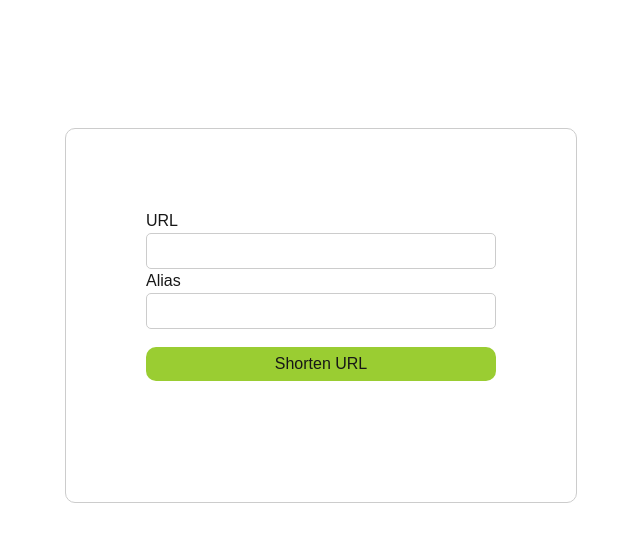
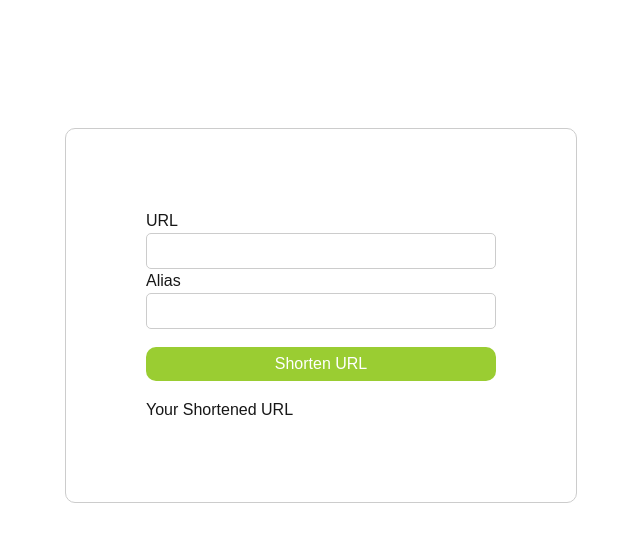
Before and after one commit to ellahain/mp-5, a Next.js app: page / in a window 1280 px wide. Shown: the top 542 px of the page, without its empty margins (319-959 px from the left). Built offline with nearby package versions, Linux system fonts and the light colour scheme; no server answers.

Commit message:
update styling on button and link

```diff
--- a/app/page.tsx
+++ b/app/page.tsx
@@ -3,6 +3,7 @@ import styled from "styled-components";
 import {useState} from "react";
 import checkLink from "@/lib/checkLink";
 import createNewAlias from "@/lib/createNewAlias";
+import Link from "next/link";
 
 const StyledInput = styled.input`
     border: 1px #ccc solid;
@@ -18,14 +19,24 @@ const StyledDiv = styled.div`
     border: 1px #ccc solid;
     width: 40%;
 `
-
+/*Learned to do hover features from: https://styled-components.com/docs/basics*/
 const StyledButton = styled.button`
     background-color: yellowgreen;
+    color: white;
     border-radius: 10px;
     display: block;
     width: 100%;
     margin: 5% auto;
     padding: 5px;
+
+    &:hover{
+        cursor: pointer;
+        background-color: black;
+    }
+`
+
+const StyledLink = styled(Link)`
+    text-decoration: underline;
 `
 
 export default function Home() {
@@ -33,17 +44,14 @@ export default function Home() {
     const [url, setUrl] = useState("");
     const [alias, setAlias] = useState("");
     const [shortened, setShortened] = useState("");
-    const [bool, setBool] = useState(true);
 
     async function makeUrl(){
         const boolean = await createNewAlias(alias, url);
         if (!checkLink(url)){
             setShortened("Invalid URL")
-            setBool(false);
         } else if (!boolean){
             setShortened("Invalid Alias");
-            setBool(false);
-        }else {
+        } else {
             setShortened(`https://mp-5-three-indol.vercel.app/${alias}`)
         }
     }
@@ -57,7 +65,8 @@ export default function Home() {
         <p>Alias</p>
         <StyledInput onChange={(e) => setAlias(e.target.value)} value={alias}/>
         <StyledButton onClick={makeUrl}>Shorten URL</StyledButton>
-        {bool?<button>{shortened}</button>:<p>{shortened}</p>}
+        <p>Your Shortened URL</p>
+        {<StyledLink href={shortened} target="_blank">{shortened}</StyledLink>}
     </StyledDiv>
   );
 }
--- a/lib/checkLink.ts
+++ b/lib/checkLink.ts
@@ -3,10 +3,8 @@ export default function checkLink(url: string){
     /*https://dev.to/theudemezue/how-to-validate-url-in-javascript-2ipi*/
         try{
             new URL(url);
-            console.log("true")
             return true;
         } catch (error) {
-            console.log("false")
             return false;
         }
 }
--- a/lib/getAllAliases.ts
+++ b/lib/getAllAliases.ts
@@ -1,13 +1,13 @@
 import getCollection, {ALIAS_COLLECTION} from "@/db";
 import {AliasProps} from "@/types";
 
-export default async function getAllAliases():Promise<AliasProps[]> {
+export default async function getAllAliases(): Promise<AliasProps[]> {
     const aliasCollection = await getCollection(ALIAS_COLLECTION);
     const data = await aliasCollection.find().toArray();
 
     const aliases: AliasProps[] = data.map((a) => ({
-    id: a._id.toHexString(),
-    alias: a.alias, url: a.url,
+        id: a._id.toHexString(),
+        alias: a.alias, url: a.url,
     }));
 
 
```
